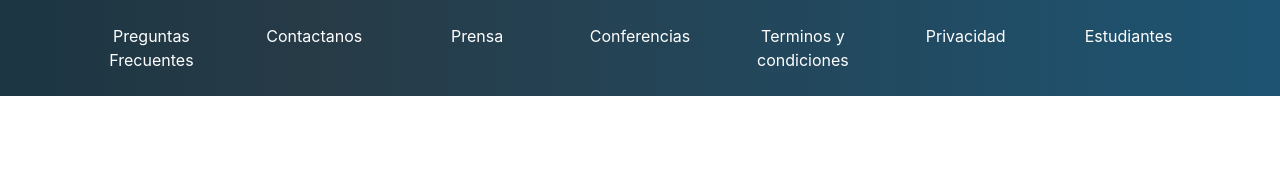
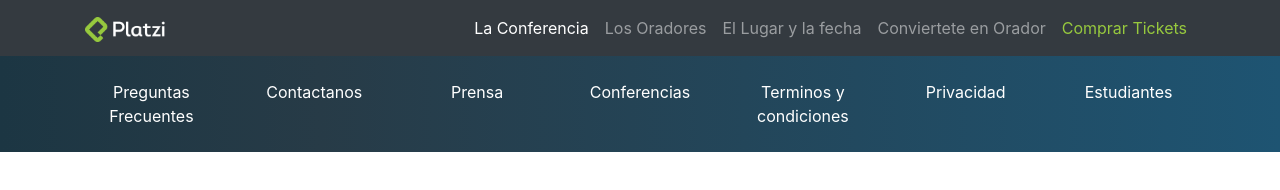
Before and after one commit to Lcaraballoc/platziconf, a website: page index.html in a window 1280 px wide. Drawn offline with nearby package versions, Linux system fonts and the light colour scheme.

Commit message:
Basic header created

```diff
--- a/css/index.css
+++ b/css/index.css
@@ -1,3 +1,11 @@
+.text-platzi {
+    color: #97c93e !important;
+}
+
+#header img {
+  width: 80px;
+}
+
 #footer {
   background: linear-gradient(90deg, #1c3643, #273b47 25%, #1e5472);
 }
--- a/index.html
+++ b/index.html
@@ -14,6 +14,40 @@
 
 <body>
 
+    <!-- Header -->
+    <nav id="header" class="navbar navbar-expand-lg navbar-dark bg-dark">
+        <div class="container">
+            <a class="navbar-brand" href="#">
+                <img src="assets/platzi-logo.png" alt="Platzi_logo">
+            </a>
+            <button class="navbar-toggler" type="button" data-toggle="collapse" data-target="#navbarSupportedContent"
+                aria-controls="navbarSupportedContent" aria-expanded="false" aria-label="Toggle navigation">
+                <span class="navbar-toggler-icon"></span>
+            </button>
+            <div class="collapse navbar-collapse" id="navbarSupportedContent">
+                <ul class="navbar-nav ml-auto">
+                    <li class="nav-item active">
+                        <a class="nav-link" href="#">La Conferencia</a>
+                    </li>
+                    <li class="nav-item">
+                        <a class="nav-link" href="#">Los Oradores</a>
+                    </li>
+                    <li class="nav-item">
+                        <a class="nav-link" href="#">El Lugar y la fecha</a>
+                    </li>
+                    <li class="nav-item">
+                        <a class="nav-link" href="#">Conviertete en Orador</a>
+                    </li>
+                    <li class="nav-item">
+                        <a class="nav-link text-platzi " href="#">Comprar Tickets</a>
+                    </li>
+                </ul>
+            </div>
+        </div>
+    </nav>
+
+
+    <!-- Footer -->
     <div id="footer" class="pb-4 pt-4">
         <div class="container">
             <div class="row text-center">
@@ -42,13 +76,6 @@
         </div>
     </div>
 
-
-
-
-
-
-
-
     <!-- Jquery, Popper, Boostrap -->
     <script src="https://code.jquery.com/jquery-3.4.1.slim.min.js"
         integrity="sha384-J6qa4849blE2+poT4WnyKhv5vZF5SrPo0iEjwBvKU7imGFAV0wwj1yYfoRSJoZ+n"
@@ -61,4 +88,5 @@
         crossorigin="anonymous"></script>
 </body>
 
+
 </html>
```
Also changed, not shown: assets/platzi-logo.png (added).
